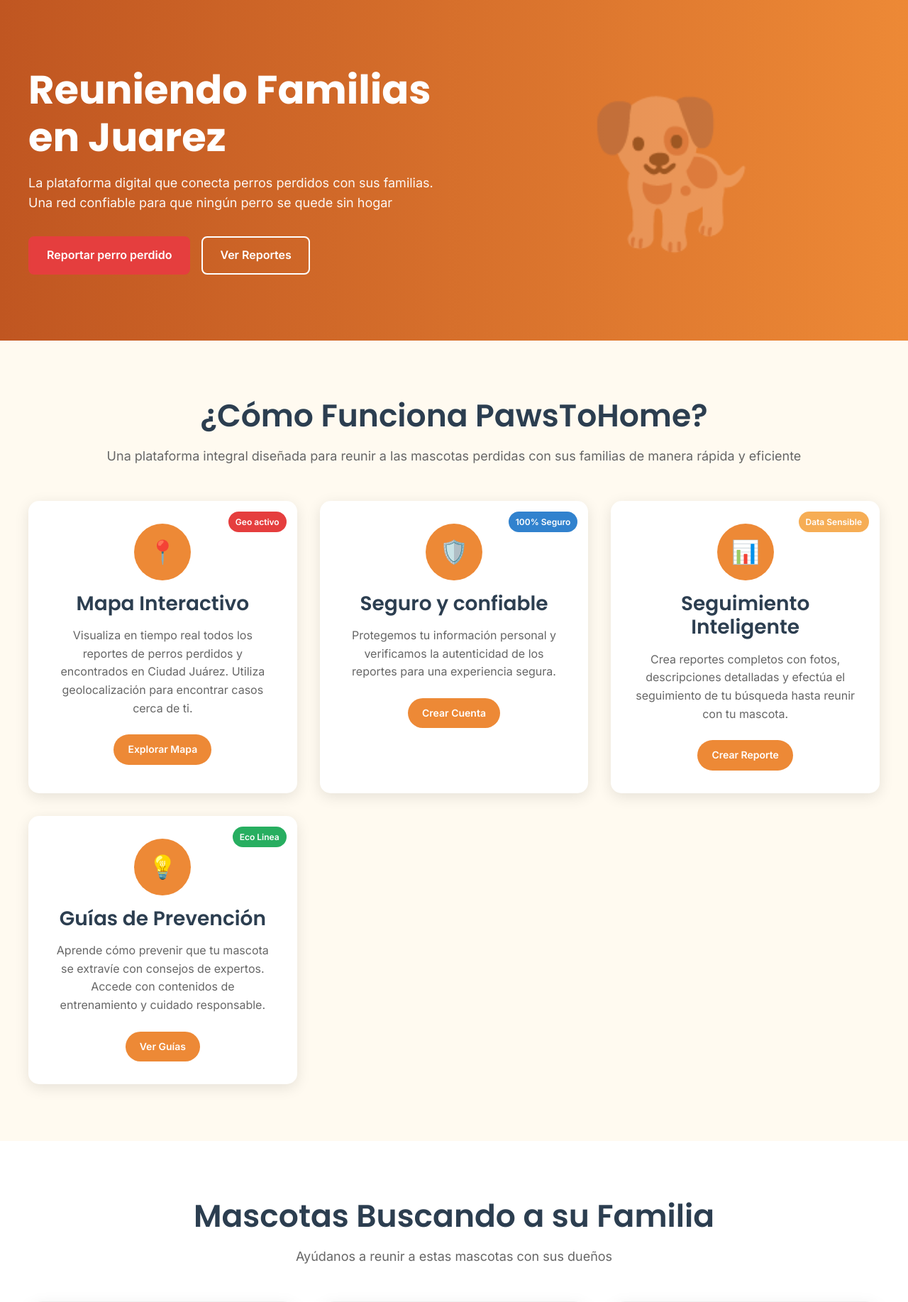
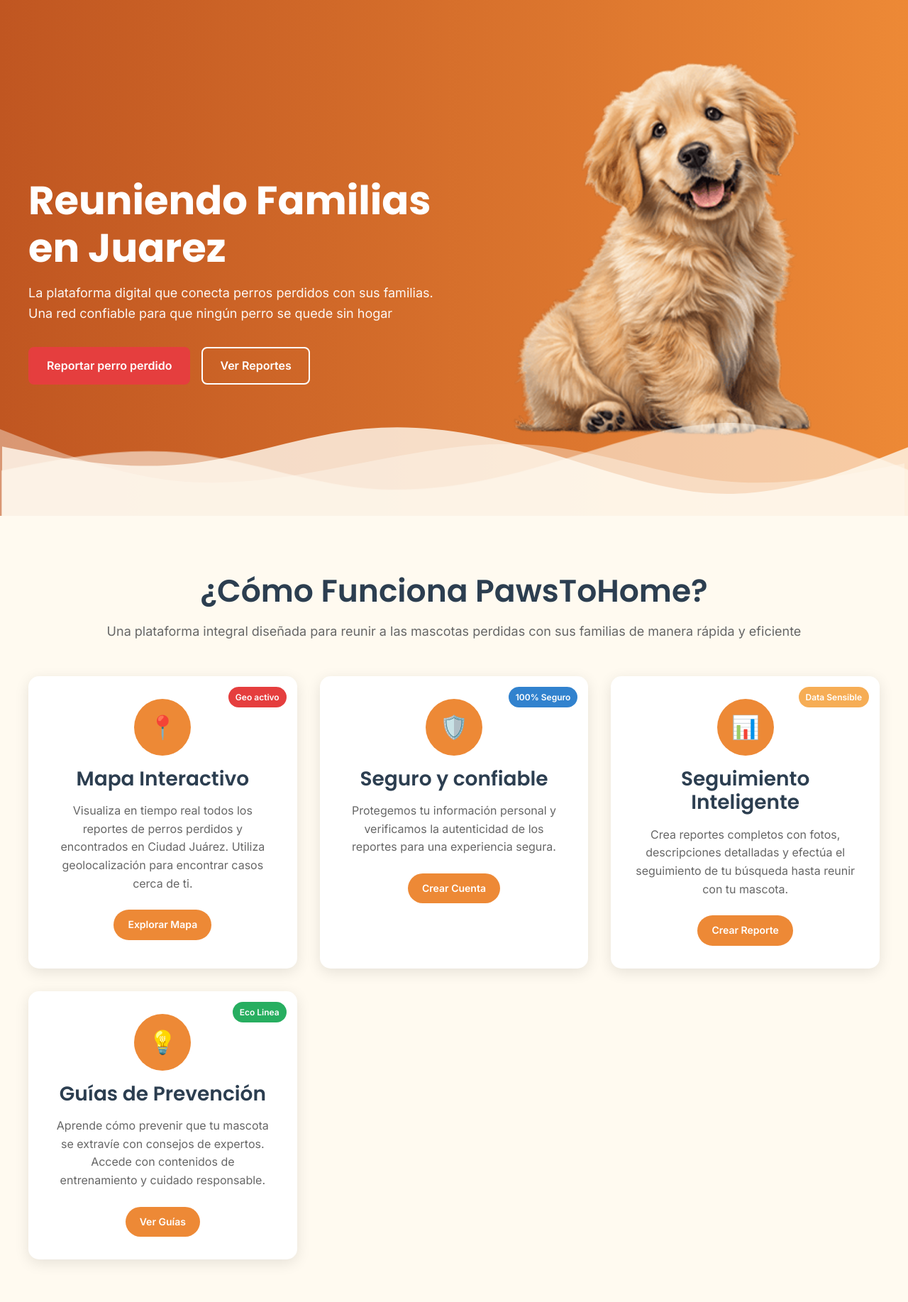
Before and after one commit to JesusEmilianoCloud/pawstohome, a Django app: page / in a window 1280 px wide. Shown: the part 48-1883 px from the top of the page at 71% size. Run offline with Django 5.2, Linux system fonts and the light colour scheme; parts of the project's set-up code (start-up, migrations or seed data) failed here and were passed over.

Commit message:
Add wave animation and update hero section image on home page

```diff
--- a/Homeinfo/templates/Homeinfo/home.html
+++ b/Homeinfo/templates/Homeinfo/home.html
@@ -20,8 +20,16 @@
             </div>
         </div>
         <div class="hero-image">
-            <div style="font-size: 200px; color: rgba(255,255,255,0.3);">🐕</div>
+            <div style="font-size: 200px; color: rgba(255,255,255,0.3);"><img src="{% static 'images/GodenRt.png' %}" alt="Perro" /></div>
         </div>
+    </div>
+    <!-- Animación de onda -->
+    <div class="wave-animation">
+        <svg viewBox="0 0 1200 120" preserveAspectRatio="none">
+            <path d="M0,60L40,65C80,70,160,80,240,75C320,70,400,50,480,45C560,40,640,50,720,65C800,80,880,100,960,100C1040,100,1120,80,1160,70L1200,60V120H1160C1120,120,1040,120,960,120C880,120,800,120,720,120C640,120,560,120,480,120C400,120,320,120,240,120C160,120,80,120,40,120H0V60Z" class="wave-path wave-1"></path>
+            <path d="M0,80L40,75C80,70,160,60,240,65C320,70,400,90,480,95C560,100,640,90,720,75C800,60,880,40,960,40C1040,40,1120,60,1160,70L1200,80V120H1160C1120,120,1040,120,960,120C880,120,800,120,720,120C640,120,560,120,480,120C400,120,320,120,240,120C160,120,80,120,40,120H0V80Z" class="wave-path wave-2"></path>
+            <path d="M0,40L40,50C80,60,160,80,240,85C320,90,400,80,480,70C560,60,640,50,720,55C800,60,880,80,960,85C1040,90,1120,80,1160,75L1200,70V120H1160C1120,120,1040,120,960,120C880,120,800,120,720,120C640,120,560,120,480,120C400,120,320,120,240,120C160,120,80,120,40,120H0V40Z" class="wave-path wave-3"></path>
+        </svg>
     </div>
 </section>
 
--- a/static/css/home.css
+++ b/static/css/home.css
@@ -3,10 +3,12 @@
 /* ========== SECCIÓN HERO ========== */
 .hero-section {
     color: white;
-    padding: 4rem 2rem;
+    padding: 4rem 2rem 0;
     display: flex;
     align-items: center;
     min-height: 60vh;
+    position: relative;
+    overflow: hidden;
 }
 
 .hero-container {
@@ -82,10 +84,77 @@
     border-radius: 15px;
 }
 
+/* ========== ANIMACIÓN DE ONDA ========== */
+.wave-animation {
+    position: absolute;
+    bottom: -5px;
+    left: 0;
+    width: 100%;
+    height: 120px;
+    z-index: 1;
+}
+
+.wave-animation svg {
+    position: absolute;
+    bottom: 0;
+    left: 0;
+    width: 100%;
+    height: 200px;
+}
+
+.wave-path {
+    fill: var(--cream);
+    opacity: 0.8;
+}
+
+.wave-1 {
+    animation: wave 8s ease-in-out infinite;
+    transform-origin: 50% 50%;
+}
+
+.wave-2 {
+    animation: wave 10s ease-in-out infinite reverse;
+    transform-origin: 50% 50%;
+    opacity: 0.6;
+}
+
+.wave-3 {
+    animation: wave 12s ease-in-out infinite;
+    transform-origin: 50% 50%;
+    opacity: 0.4;
+}
+
+@keyframes wave {
+    0%, 100% {
+        transform: translateX(0px) translateY(0px);
+    }
+    25% {
+        transform: translateX(5px) translateY(-3px);
+    }
+    50% {
+        transform: translateX(-5px) translateY(3px);
+    }
+    75% {
+        transform: translateX(3px) translateY(-2px);
+    }
+}
+
+/* Animación de onda alternativa más suave */
+@keyframes waveFloat {
+    0%, 100% {
+        transform: translateY(0px);
+    }
+    50% {
+        transform: translateY(-10px);
+    }
+}
+
 /* ========== SECCIÓN DE CARACTERÍSTICAS ========== */
 .features-section {
     padding: 5rem 2rem;
     background-color: var(--cream);
+    position: relative;
+    z-index: 2;
 }
 
 .section-container {
@@ -376,6 +445,14 @@
         max-width: 250px;
         text-align: center;
     }
+
+    .wave-animation {
+        height: 80px;
+    }
+
+    .wave-animation svg {
+        height: 80px;
+    }
 }
 
 @media (max-width: 480px) {
@@ -396,4 +473,12 @@
     .pet-info {
         padding: 1rem;
     }
+
+    .wave-animation {
+        height: 60px;
+    }
+
+    .wave-animation svg {
+        height: 60px;
+    }
 }
```
Also changed, not shown: static/images/GodenRt.png (added).
